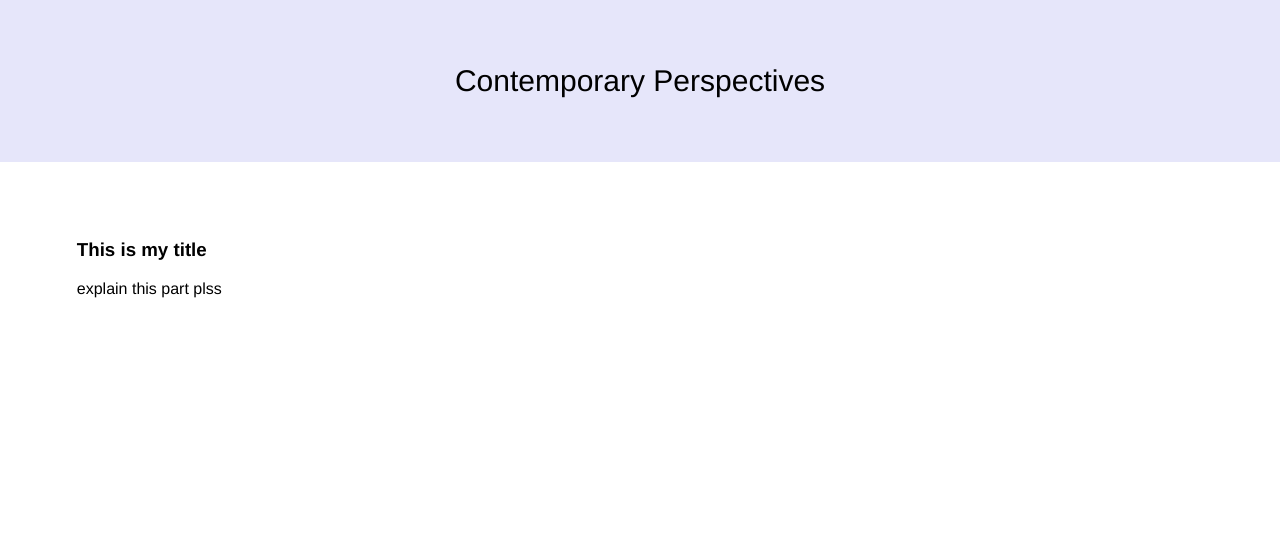
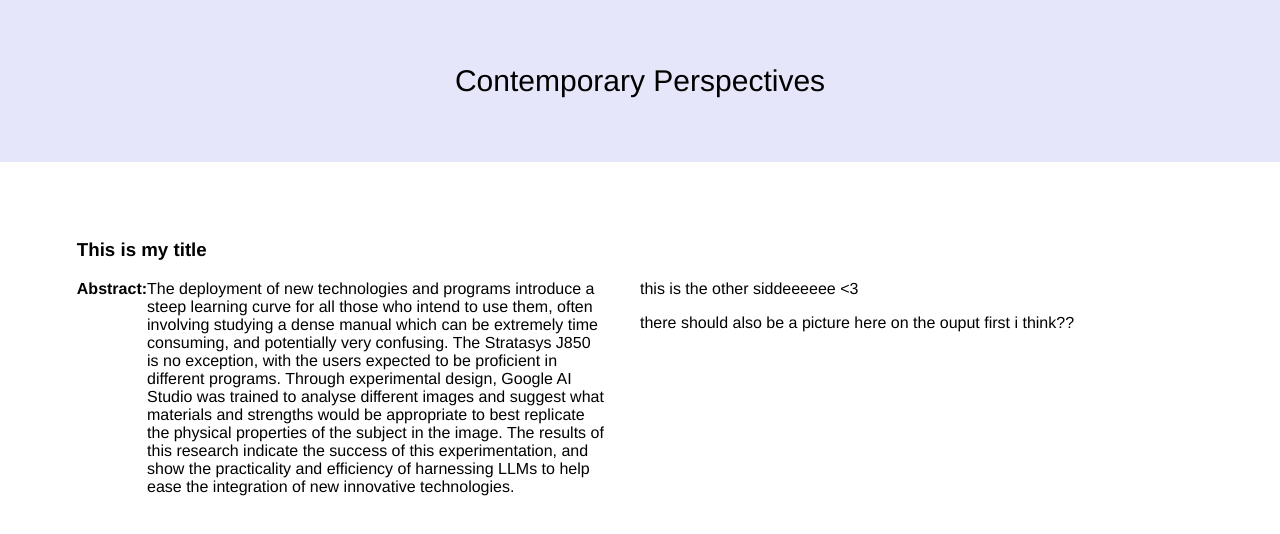
Before and after one commit to al-jar/ajrhind.github.io, a plain HTML site: page AI.html in a window 1280 px wide. Drawn offline with Linux system fonts and the light colour scheme.

Commit message:
cdnsgossz

```diff
--- a/AI.html
+++ b/AI.html
@@ -10,8 +10,15 @@
 
 <div class="outerShell">
 <h3>This is my title </h3>
-<div class="innerShell">
-    <p>explain this part plss</p>
+<div class="leftShell">
+    <p class="innerShellSpecs"><b>Abstract:</b>
+        The deployment of new technologies and programs introduce a steep learning curve for all those who intend to use them, often involving studying a dense manual which can be extremely time consuming, and potentially very confusing. The Stratasys J850 is no exception, with the users expected to be proficient in different programs. Through experimental design, Google AI Studio was trained to analyse different images and suggest what materials and strengths would be appropriate to best replicate the physical properties of the subject in the image. The results of this research indicate the success of this experimentation, and show the practicality and efficiency of harnessing LLMs to help ease the integration of new innovative technologies.
+        </p>
+</div>
+<div class="rightShell">
+    <p class="innerShellSpecs">this is the other siddeeeeee <3 </p>
+    <p class="innerShellSpecs">there should also be a picture here on the ouput first i think??
+    </p>
 </div>
 
 
--- a/style.css
+++ b/style.css
@@ -266,10 +266,23 @@ a:visited{
     max-height: 100vh;
 }
 .outerShell{
-
+    flex-direction:row;
     padding:6%;
 }
-.innerShell{
+.leftShell{
     display: flex;
+    float: left;
+    width:47%;
+
+}
+.rightShell{
+    display:flex;
+    flex-direction: column;
+    float: right;
+    width:50%;
+}
+.innerShellSpecs{
+    display:flex;
+    width: 100%
 }
 }
```
